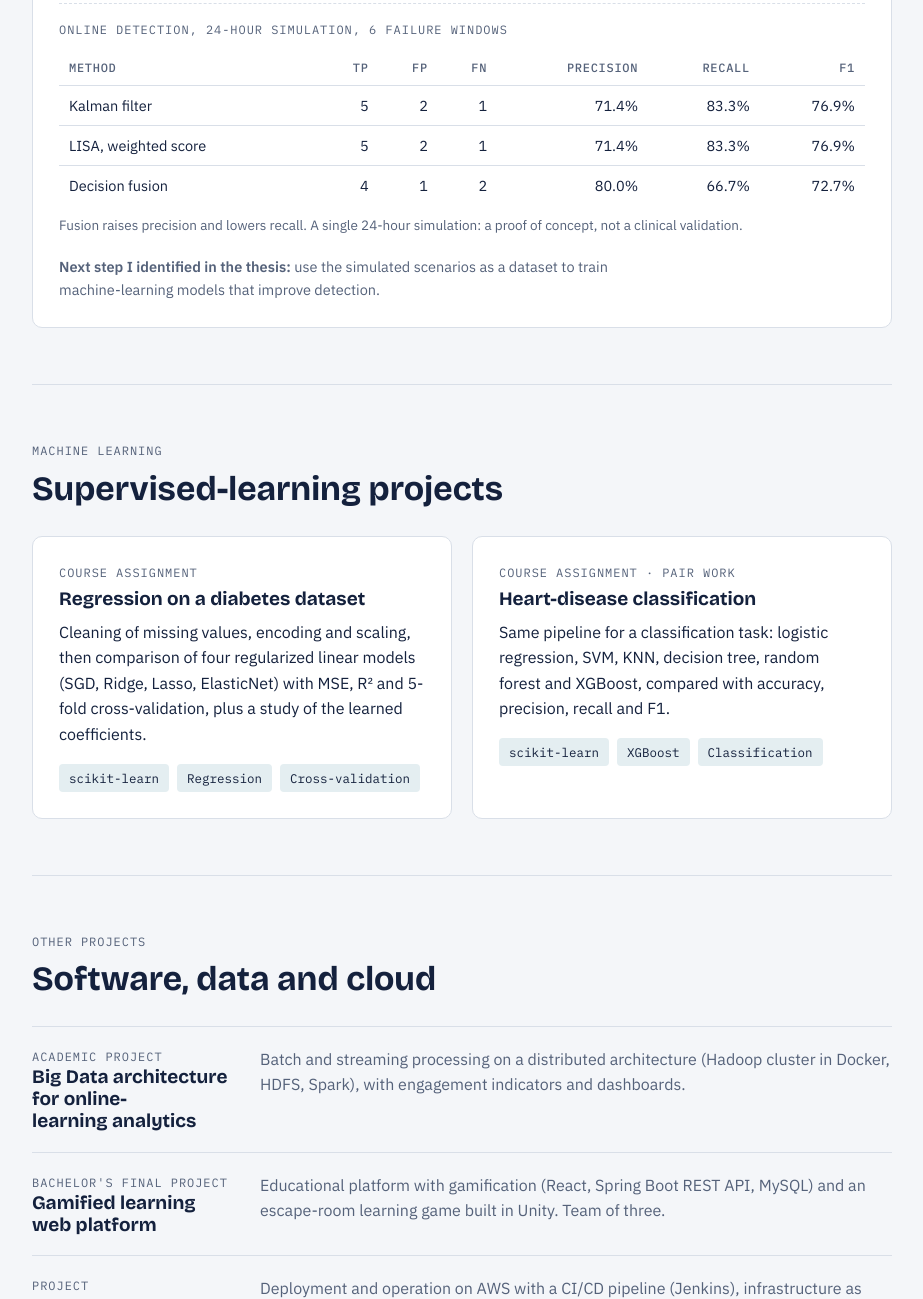
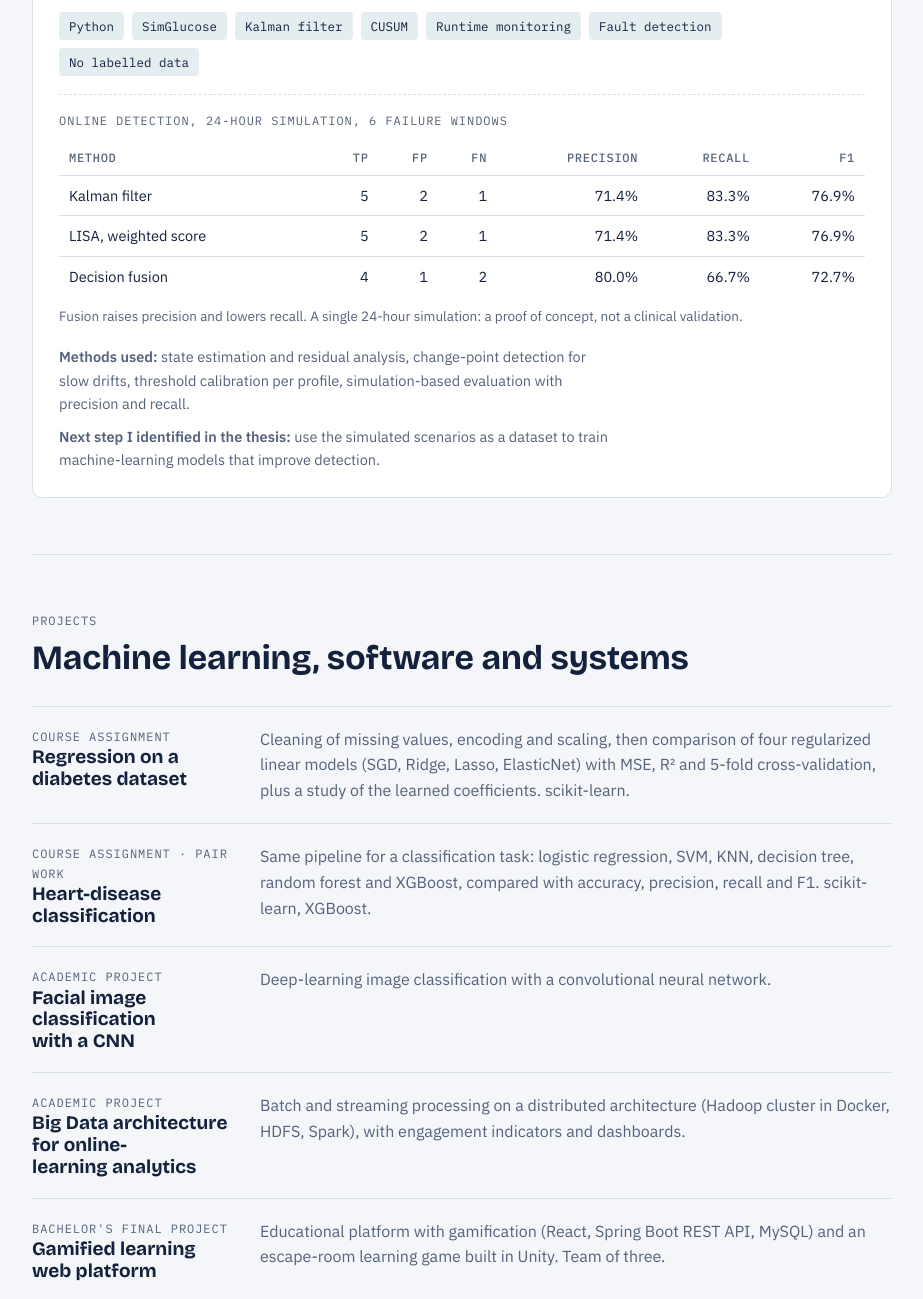
Before and after one commit to LynaLarem/research, a plain HTML site: page index.html in a window 1280 px wide. Shown: the part 1382-2681 px from the top of the page, without its empty margins (178-1101 px from the left). Drawn offline with nearby package versions, Linux system fonts and the light colour scheme.

Commit message:
Add files via upload

```diff
--- a/index.html
+++ b/index.html
@@ -4,11 +4,11 @@
 <meta charset="utf-8">
 <meta name="viewport" content="width=device-width, initial-scale=1">
 <title>Lyna Rouaida Larem · Portfolio</title>
-<meta name="description" content="MSc graduate in Software and Intelligent Systems Engineering. Research interests: machine learning, cyber-physical systems, runtime monitoring and dependable systems.">
+<meta name="description" content="MSc graduate in Software and Intelligent Systems Engineering. Interests: software engineering, machine learning and deep learning, formal modelling and verification, embedded and cyber-physical systems.">
 <link rel="preconnect" href="https://fonts.googleapis.com">
 <link rel="stylesheet" href="https://fonts.googleapis.com/css2?family=Bricolage+Grotesque:opsz,wght@12..96,500;12..96,700&family=IBM+Plex+Sans:wght@400;500;600&family=IBM+Plex+Mono:wght@400;500&display=swap">
 <style>
-/* Layout: single narrow column. Hero, thesis (featured), ML projects, other projects, skills, background, contact. */
+/* Layout: single narrow column. Hero, thesis (featured), projects, skills, background, contact. */
 :root{
   --bg:#F4F6F9; --surface:#FFFFFF; --fg:#14213D; --muted:#55627A; --line:#D9DFE8;
   --accent:#0B7A85; --accent-ink:#FFFFFF; --tag-bg:#E4EEF1;
@@ -103,8 +103,8 @@ footer p{max-width:60ch;margin:0}
   <div class="label">Portfolio · Constantine, Algeria</div>
   <h1>Lyna Rouaida Larem</h1>
   <div class="role">MSc in Software &amp; Intelligent Systems Engineering</div>
-  <p class="intro">My Master's thesis (graded 19/20) built a runtime-monitoring system that detects insulin-pump failures in an artificial pancreas, without labelled data and with interpretable alerts. I want to carry this work further, towards machine learning for cyber-physical systems.</p>
-  <p class="interests"><b>Research interests:</b> machine learning and artificial intelligence, cyber-physical and embedded systems, surrogate models and simulation-based analysis, optimization, runtime monitoring and fault detection, dependable systems.</p>
+  <p class="intro">I am a recent Master's graduate in software engineering and intelligent systems. My Master's thesis (graded 19/20) built a runtime-monitoring system that detects insulin-pump failures in an artificial pancreas, without labelled data and with interpretable alerts. I am looking for a PhD where I can combine machine learning with rigorous software and systems engineering.</p>
+  <p class="interests"><b>Research interests:</b> software engineering; machine learning, deep learning and artificial intelligence; modelling and formal specification and verification of systems; embedded and cyber-physical systems; runtime monitoring, fault detection and dependable systems.</p>
   <div class="actions">
     <a class="btn primary" href="https://github.com/LynaLarem" target="_blank" rel="noopener">GitHub</a>
     <a class="btn" href="https://linkedin.com/in/lyna-rouaida-l-4024a3254" target="_blank" rel="noopener">LinkedIn</a>
@@ -129,7 +129,7 @@ footer p{max-width:60ch;margin:0}
       <li><b>Decision fusion.</b> Three confidence levels: normal, suspected failure, confirmed failure.</li>
     </ol>
     <p>Thresholds and window sizes are calibrated offline for each patient profile and evaluated in the SimGlucose simulator (UVa/Padova) on a virtual child, adolescent and adult.</p>
-    <ul class="tags"><li>Python</li><li>SimGlucose</li><li>Kalman filter</li><li>CUSUM</li><li>Runtime monitoring</li><li>No labelled data</li></ul>
+    <ul class="tags"><li>Python</li><li>SimGlucose</li><li>Kalman filter</li><li>CUSUM</li><li>Runtime monitoring</li><li>Fault detection</li><li>No labelled data</li></ul>
     <div class="results">
       <span class="label">Online detection, 24-hour simulation, 6 failure windows</span>
       <div class="tablewrap">
@@ -144,39 +144,24 @@ footer p{max-width:60ch;margin:0}
         </table>
       </div>
     </div>
-    <p style="margin:18px 0 0;color:var(--muted);font-size:14.5px"><b>Next step I identified in the thesis:</b> use the simulated scenarios as a dataset to train machine-learning models that improve detection.</p>
+    <p style="margin:18px 0 0;color:var(--muted);font-size:14.5px"><b>Methods used:</b> state estimation and residual analysis, change-point detection for slow drifts, threshold calibration per profile, simulation-based evaluation with precision and recall.</p>
+    <p style="margin:10px 0 0;color:var(--muted);font-size:14.5px"><b>Next step I identified in the thesis:</b> use the simulated scenarios as a dataset to train machine-learning models that improve detection.</p>
     <!-- TODO: once the repository is public, add a link here:
     <div class="links"><a class="btn" href="https://github.com/LynaLarem/REPO-NAME" target="_blank" rel="noopener">Code on GitHub</a></div> -->
   </article>
 </section>
 
-<section id="ml">
-  <div class="label">Machine learning</div>
-  <h2>Supervised-learning projects</h2>
-  <div class="grid2">
-    <article class="card">
-      <div class="label">Course assignment</div>
-      <h3>Regression on a diabetes dataset</h3>
-      <p>Cleaning of missing values, encoding and scaling, then comparison of four regularized linear models (SGD, Ridge, Lasso, ElasticNet) with MSE, R² and 5-fold cross-validation, plus a study of the learned coefficients.</p>
-      <ul class="tags"><li>scikit-learn</li><li>Regression</li><li>Cross-validation</li></ul>
-    </article>
-    <article class="card">
-      <div class="label">Course assignment · pair work</div>
-      <h3>Heart-disease classification</h3>
-      <p>Same pipeline for a classification task: logistic regression, SVM, KNN, decision tree, random forest and XGBoost, compared with accuracy, precision, recall and F1.</p>
-      <ul class="tags"><li>scikit-learn</li><li>XGBoost</li><li>Classification</li></ul>
-    </article>
-  </div>
-</section>
-
 <section id="projects">
-  <div class="label">Other projects</div>
-  <h2>Software, data and cloud</h2>
+  <div class="label">Projects</div>
+  <h2>Machine learning, software and systems</h2>
   <div class="list">
+    <div class="item"><div><div class="label">Course assignment</div><h3>Regression on a diabetes dataset</h3></div><p>Cleaning of missing values, encoding and scaling, then comparison of four regularized linear models (SGD, Ridge, Lasso, ElasticNet) with MSE, R² and 5-fold cross-validation, plus a study of the learned coefficients. scikit-learn.</p></div>
+    <div class="item"><div><div class="label">Course assignment · pair work</div><h3>Heart-disease classification</h3></div><p>Same pipeline for a classification task: logistic regression, SVM, KNN, decision tree, random forest and XGBoost, compared with accuracy, precision, recall and F1. scikit-learn, XGBoost.</p></div>
+    <div class="item"><div><div class="label">Academic project</div><h3>Facial image classification with a CNN</h3></div><p>Deep-learning image classification with a convolutional neural network.</p></div>
     <div class="item"><div><div class="label">Academic project</div><h3>Big Data architecture for online-learning analytics</h3></div><p>Batch and streaming processing on a distributed architecture (Hadoop cluster in Docker, HDFS, Spark), with engagement indicators and dashboards.</p></div>
     <div class="item"><div><div class="label">Bachelor's final project</div><h3>Gamified learning web platform</h3></div><p>Educational platform with gamification (React, Spring Boot REST API, MySQL) and an escape-room learning game built in Unity. Team of three.</p></div>
     <div class="item"><div><div class="label">Project</div><h3>DevOps deployment of an e-commerce site</h3></div><p>Deployment and operation on AWS with a CI/CD pipeline (Jenkins), infrastructure as code (Terraform) and Docker.</p></div>
-    <div class="item"><div><div class="label">Academic</div><h3>Other projects</h3></div><p>Facial image classification with a CNN, a Neo4j graph database, and the design of an enterprise network (VLAN, IoT).</p></div>
+    <div class="item"><div><div class="label">Academic</div><h3>Other projects</h3></div><p>A Neo4j graph database and the design of an enterprise network (VLAN, IoT).</p></div>
   </div>
 </section>
 
@@ -209,7 +194,7 @@ footer p{max-width:60ch;margin:0}
 <footer id="contact">
   <div class="label">Contact</div>
   <h2>Get in touch</h2>
-  <p>For research collaborations or questions about my work, write to me. Code is on GitHub.</p>
+  <p>For PhD opportunities, research collaborations or questions about my work, write to me. Code is on GitHub.</p>
   <div class="mail"><code id="addr">laremlyna2003@gmail.com</code><button id="copy" type="button">Copy address</button></div>
   <div class="actions">
     <a class="btn primary" href="https://github.com/LynaLarem" target="_blank" rel="noopener">github.com/LynaLarem</a>
```
